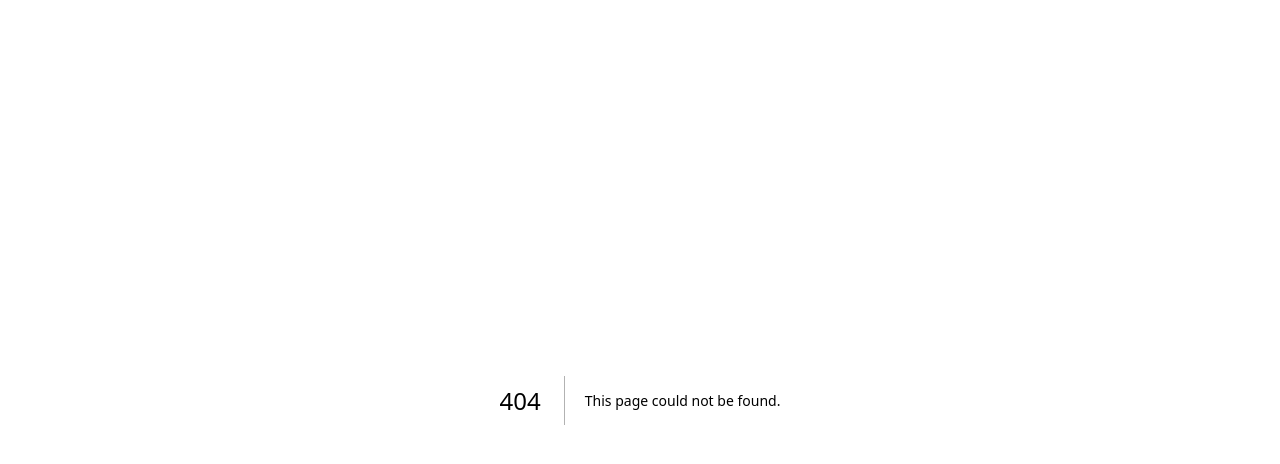
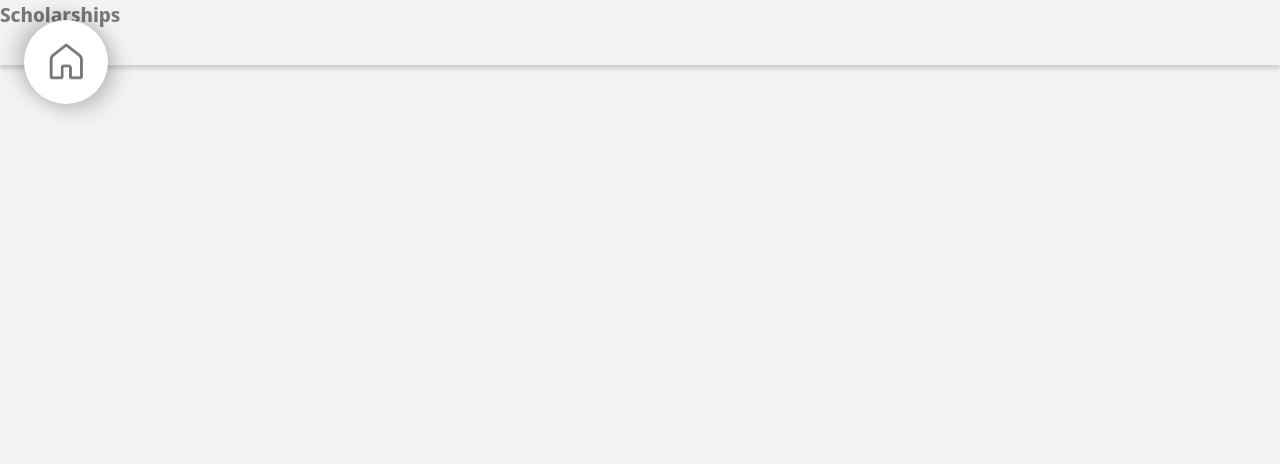
Before and after one commit to SahilShameerDev/scholarship_website_gdsc, a Next.js app: page /scholarships in a window 1280 px wide. Before the commit this address had no page. Shown: the top 464 px of the page. Built offline with nearby package versions, Linux system fonts and the light colour scheme.

Commit message:
Scholarship page created and Navbar added

```diff
--- a/app/page.tsx
+++ b/app/page.tsx
@@ -4,10 +4,6 @@ import NavBar from "@/components/NavBar/NavBar";
 import Gdsc from "@/components/GDSC/Gdsc";
 import Browse from "@/components/Browse/Browse";
 
-const imageStyle = {
-  zIndex: -1,
-
-};
 
 export default function Home() {
   return (
--- /dev/null
+++ b/app/scholarships/page.tsx
@@ -0,0 +1,15 @@
+import Header from '@/components/ScholarshipPage/Header/Header'
+import Home from '@/components/ScholarshipPage/Home/Home'
+import React from 'react'
+import style from './scholar.module.css'
+
+const page = () => {
+  return (
+    <div className={style.scholar}>
+        <Header/>
+        <Home/>
+    </div>
+  )
+}
+
+export default page
--- /dev/null
+++ b/app/scholarships/scholar.module.css
@@ -0,0 +1,3 @@
+.scholar{
+    height: 100%;
+}
--- a/components/BrowseButton/BrowseButton.tsx
+++ b/components/BrowseButton/BrowseButton.tsx
@@ -1,14 +1,15 @@
 import React from 'react'
 import styles from './BrowseButton.module.css'
 import Image from "next/image";
+import Link from 'next/link';
 
 const BrowseButton = () => {
   return (
-    <div className={styles.browseBtn}>
+    <Link href="/scholarships" className={styles.browseBtn}>
         <p className={styles.browse}>Browse Scholarships</p>
 
         <Image src='/Browsesearch.png' alt='' height={20} width={20} className={styles.icon}/>
-        </div>
+    </Link>
   )
 }
 
--- a/components/FilterButton/FilterButton.module.css
+++ b/components/FilterButton/FilterButton.module.css
@@ -10,3 +10,7 @@
   padding: 7.5px;
   padding-top: 10px;
 }
+
+.filter:hover{
+  background-color: rgb(250, 250, 250);
+}
--- /dev/null
+++ b/components/ScholarshipPage/Header/Header.module.css
@@ -0,0 +1,11 @@
+.header{
+    font-weight: 700;
+    font-size: 20px;
+
+    color: #00000080;
+    box-shadow: 0 4px 4px #00000025;
+    position: absolute;
+    top: 0px;
+    width: 100%;
+    height: 65px;
+}
--- /dev/null
+++ b/components/ScholarshipPage/Header/Header.tsx
@@ -0,0 +1,14 @@
+import React from 'react'
+import styles from './Header.module.css'
+
+const Header = () => {
+  return (
+    <div>
+        <div className={styles.header}>
+        <h1>Scholarships</h1>
+    </div>
+    </div>
+  )
+}
+
+export default Header
--- /dev/null
+++ b/components/ScholarshipPage/Home/Home.module.css
@@ -0,0 +1,20 @@
+.homeBtn{
+    width: 84px;
+    height: 84px;
+    border-radius: 50%;
+    background-color: #FFFFFF;
+    position: relative;
+    top: 20px;
+    left: 1.5rem;
+    box-shadow: 8px 6px 20px 0 rgba(0, 0, 0, 0.2), -8px -6px 20px 0 rgba(0, 0, 0, 0.19);
+    text-align: center;
+
+}
+.homeIcon{
+    margin-left: auto;
+    margin-right: auto;
+    position: absolute;
+    top: 50%;
+    left: 50%;
+    transform: translate(-50%,-50%);
+}
--- /dev/null
+++ b/components/ScholarshipPage/Home/Home.tsx
@@ -0,0 +1,13 @@
+import React from 'react'
+import styles from './Home.module.css'
+import Image from 'next/image'
+
+const Home = () => {
+  return (
+    <div className={styles.homeBtn}>
+        <Image src='/home.png' alt='' width={50} height={50} className={styles.homeIcon}/>
+    </div>
+  )
+}
+
+export default Home
```
Also changed, not shown: components/SearchBar/search.module.css (line endings or trailing spaces), public/home.png (added).
